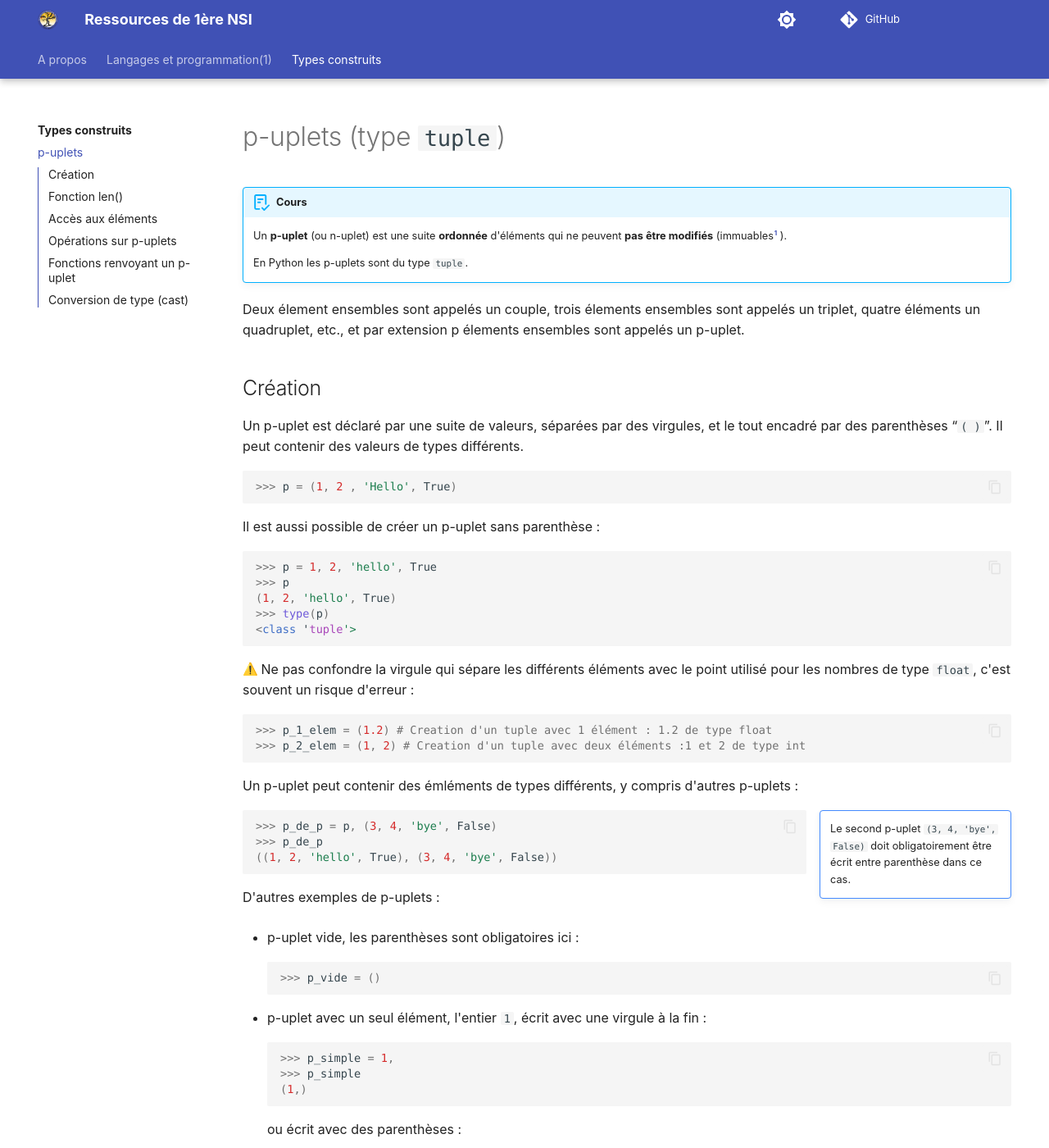
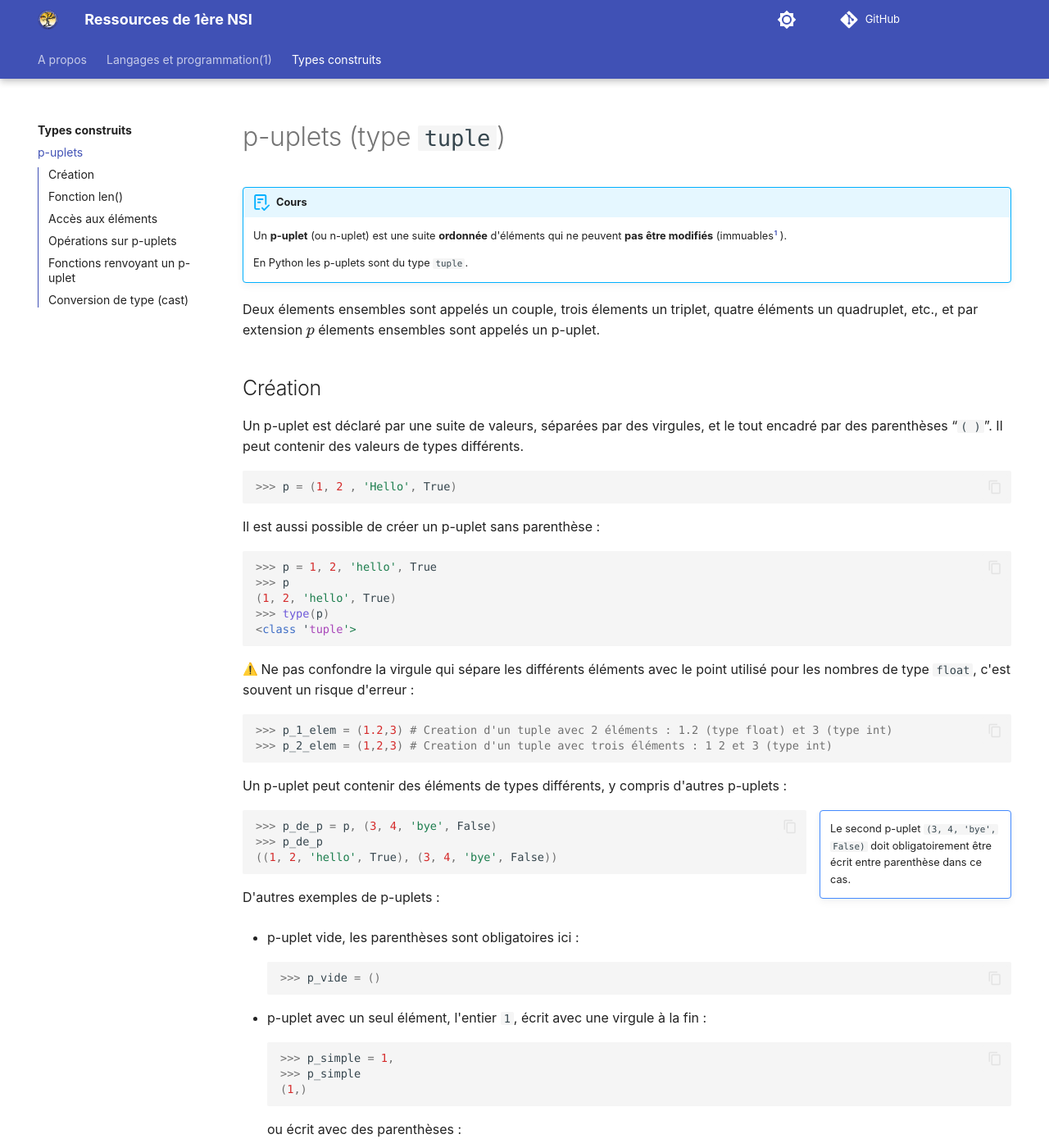
Before and after one commit to eipaca/NSI-1, an MkDocs documentation site: the page built from docs/types-construits/1-p-uplets.md, in a window 1280 px wide and 1400 px high. Shown: the whole window at 82% size. Built offline with MkDocs 1.6.1 and Material for MkDocs 9.7.7, drawn with Linux system fonts in a browser that asks for light colours; emoji names are drawn with the system emoji font; comment, search, counter and statistics services are not loaded; some of the changed text lies outside the part shown.

Commit message:
Add files via upload

````diff
--- a/docs/types-construits/1-p-uplets.md
+++ b/docs/types-construits/1-p-uplets.md
@@ -5,7 +5,7 @@
 
     En Python les p-uplets sont du type `tuple`.
 
-Deux élement ensembles sont appelés un couple, trois élements ensembles sont appelés un triplet, quatre éléments un quadruplet, etc., et par extension p élements ensembles sont appelés un p-uplet.
+Deux élements ensembles sont appelés un couple, trois élements un triplet, quatre éléments un quadruplet, etc., et par extension $p$ élements ensembles sont appelés un p-uplet.
 
 
 [^1.1]: ou *immutable* en anglais.
@@ -31,11 +31,11 @@ Il est aussi possible de créer un p-uplet sans parenthèse :
 :warning: Ne pas confondre la virgule qui sépare les différents éléments avec le point utilisé pour les nombres de type `float`, c'est souvent un risque d'erreur :
 
 ``` py
->>> p_1_elem = (1.2) # Creation d'un tuple avec 1 élément : 1.2 de type float
->>> p_2_elem = (1, 2) # Creation d'un tuple avec deux éléments :1 et 2 de type int
+>>> p_1_elem = (1.2,3) # Creation d'un tuple avec 2 éléments : 1.2 (type float) et 3 (type int)
+>>> p_2_elem = (1,2,3) # Creation d'un tuple avec trois éléments : 1 2 et 3 (type int)
 ```
 
-Un p-uplet peut contenir des émléments de types différents, y compris d'autres p-uplets :
+Un p-uplet peut contenir des éléments de types différents, y compris d'autres p-uplets :
 
 !!! note inline end ""
     Le second p-uplet `(3, 4, 'bye', False)` doit obligatoirement être écrit entre parenthèse dans ce cas.
````
Also changed, not shown: other parts of docs/types-construits/1-p-uplets.md (+1 -1 lines).
